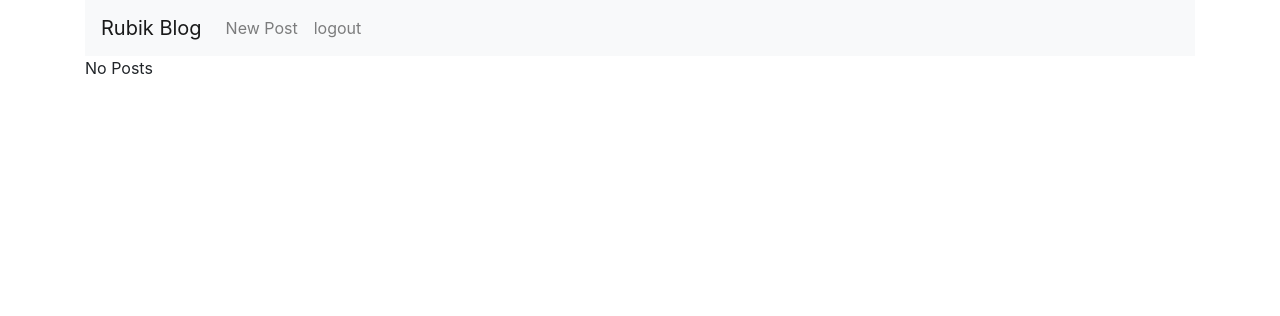
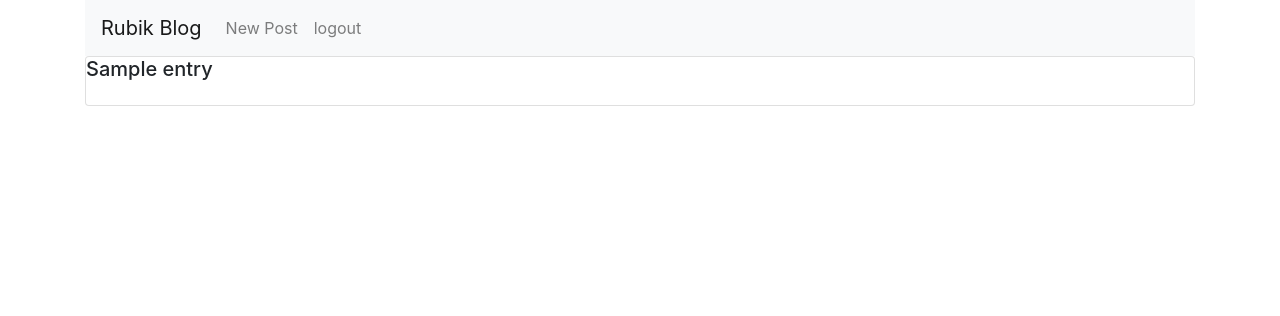
Before and after one commit to stifferdoroskevich/flask-blog, a Flask app: page / in a window 1280 px wide. Shown: the top 316 px of the page. Run offline with Flask 2, Linux system fonts and the light colour scheme; the visitor is signed in with stand-in values (Sample User, id 1); tables that the repository leaves empty hold one stand-in row (values such as "Sample post"); some libraries are stand-ins or nearby versions.

Commit message:
entries are working, and Create(crud) working

```diff
--- a/application/flask_blog/templates/entries/index.html
+++ b/application/flask_blog/templates/entries/index.html
@@ -1,4 +1,16 @@
 {% extends "layout.html"%}
 {% block body %}
+
+<ul class="list-group list-group-flush">
+{% for entry in entries %}
+    <div class="card">
+        <div class="card-title">
+            <h5 class="card-title">{{ entry.title }}</h5>
+        </div>
+    </div>
+{% else %}
 No Posts
+{% endfor %}
+</ul>
+
 {% endblock %}
--- a/application/flask_blog/views/entries.py
+++ b/application/flask_blog/views/entries.py
@@ -8,7 +8,8 @@ from flask_blog.models.entries import Entry
 def show_entries():
     if not session.get('logged_in'):
         return redirect(url_for('login'))
-    return render_template('entries/index.html')
+    entries = Entry.query.order_by(Entry.id.desc()).all()
+    return render_template('entries/index.html', entries=entries)
 
 @app.route('/entries/new', methods=['GET'])
 def new_entry():
```
